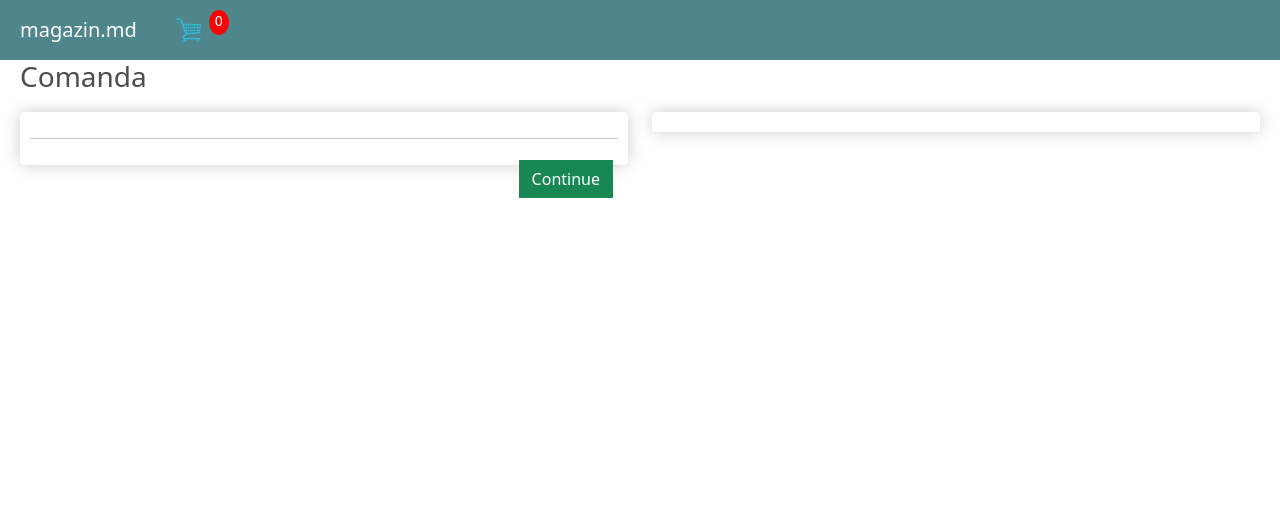
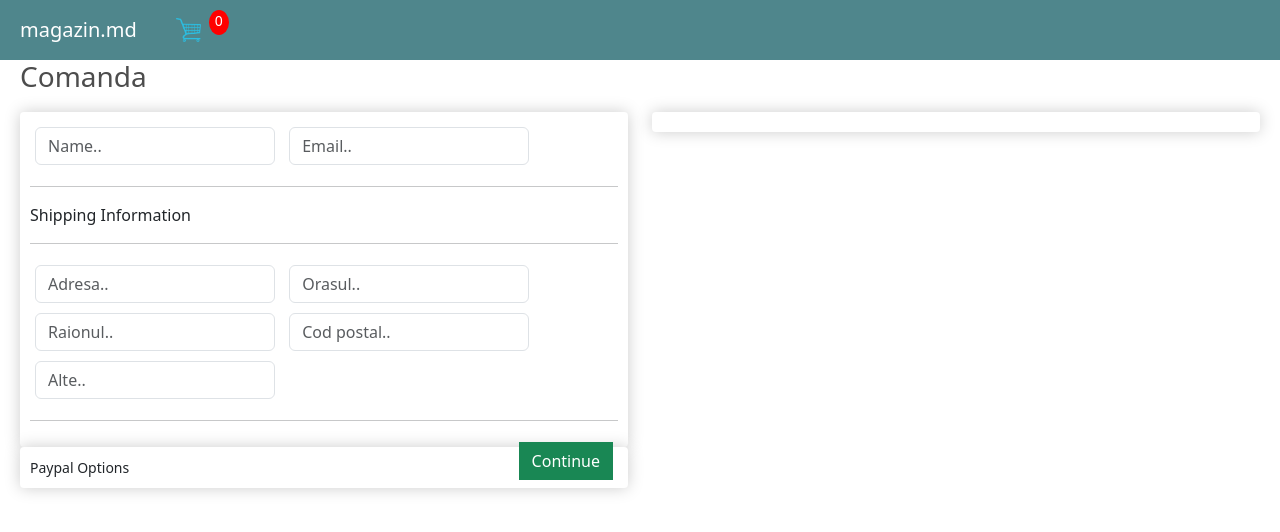
Before and after one commit to BalaurZmeu/DjangoShop, a Django app: page /checkout/ in a window 1280 px wide. Shown: the top 532 px of the page. Run offline with Django 5.2, Linux system fonts and the light colour scheme.

Commit message:
Changed the checkout template

```diff
--- a/django_shop/store/templates/store/checkout.html
+++ b/django_shop/store/templates/store/checkout.html
@@ -14,11 +14,40 @@
       <div class="box-element" id="form-wrapper">
         <form id="form">
           <div id="user-info">
-
+            <div class="form-field">
+              <input required class="form-control" type="text"
+                name="name" placeholder="Name..">
+            </div>
+            <div class="form-field">
+              <input required class="form-control" type="email"
+                name="email" placeholder="Email..">
+            </div>
           </div>
 
           <div id="shipping-info">
-
+            <hr>
+            <p>Shipping Information</p>
+            <hr>
+            <div class="form-field">
+              <input class="form-control" type="text"
+                name="address" placeholder="Adresa..">
+            </div>
+            <div class="form-field">
+              <input class="form-control" type="text"
+                name="city" placeholder="Orasul..">
+            </div>
+            <div class="form-field">
+              <input class="form-control" type="text"
+                name="state" placeholder="Raionul..">
+            </div>
+            <div class="form-field">
+              <input class="form-control" type="text"
+                name="zipcode" placeholder="Cod postal..">
+            </div>
+            <div class="form-field">
+              <input class="form-control" type="text"
+                name="alte" placeholder="Alte..">
+            </div>
           </div>
 
           <hr>
@@ -26,6 +55,11 @@
             class="btn btn-success btn-block" value="Continue">
         </form>
       </div>
+
+      <div class="box-element" id="payment-info">
+        <small>Paypal Options</small>
+      </div>
+
     </div>
 
     <div class="col-lg-6">
```
